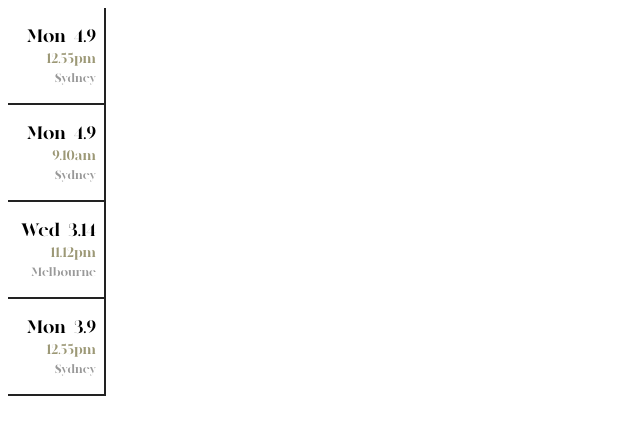
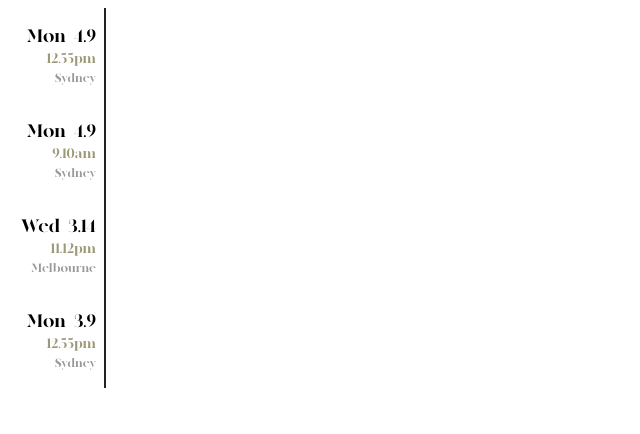
Before and after one commit to yfeienzo/biuble, a React (Create React App) app: page / in a window 1280 px wide. Shown: the top 434 px of the page, without its empty margins (0-640 px from the left). Built offline with nearby package versions, Linux system fonts and the light colour scheme.

Commit message:
no border bottom

```diff
--- a/src/components/timelocation.css
+++ b/src/components/timelocation.css
@@ -2,7 +2,6 @@
    width: 6rem;
    text-align: right;
    border-right: 2px solid #222;
-   border-bottom: #222 2px solid;
    padding-bottom: 1rem;
    padding-top: 1rem
 }
```
